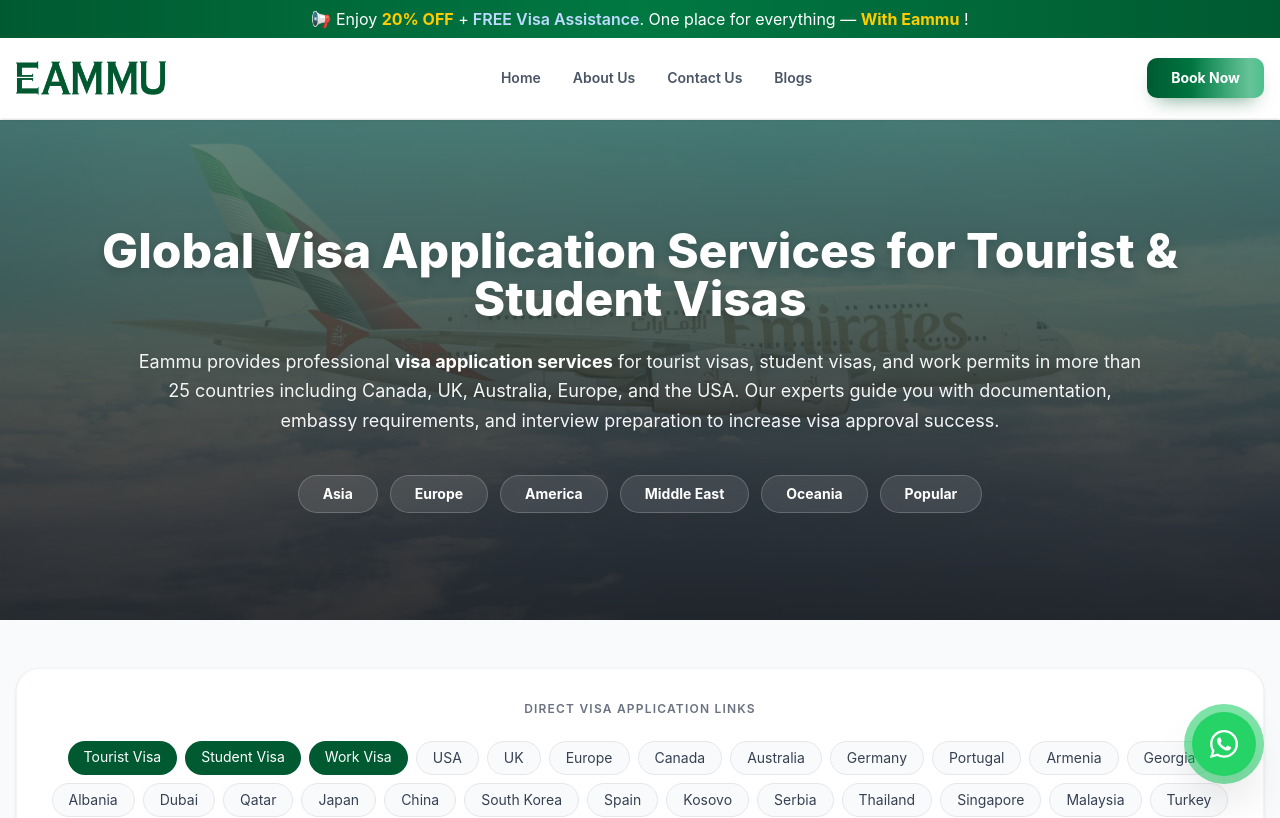
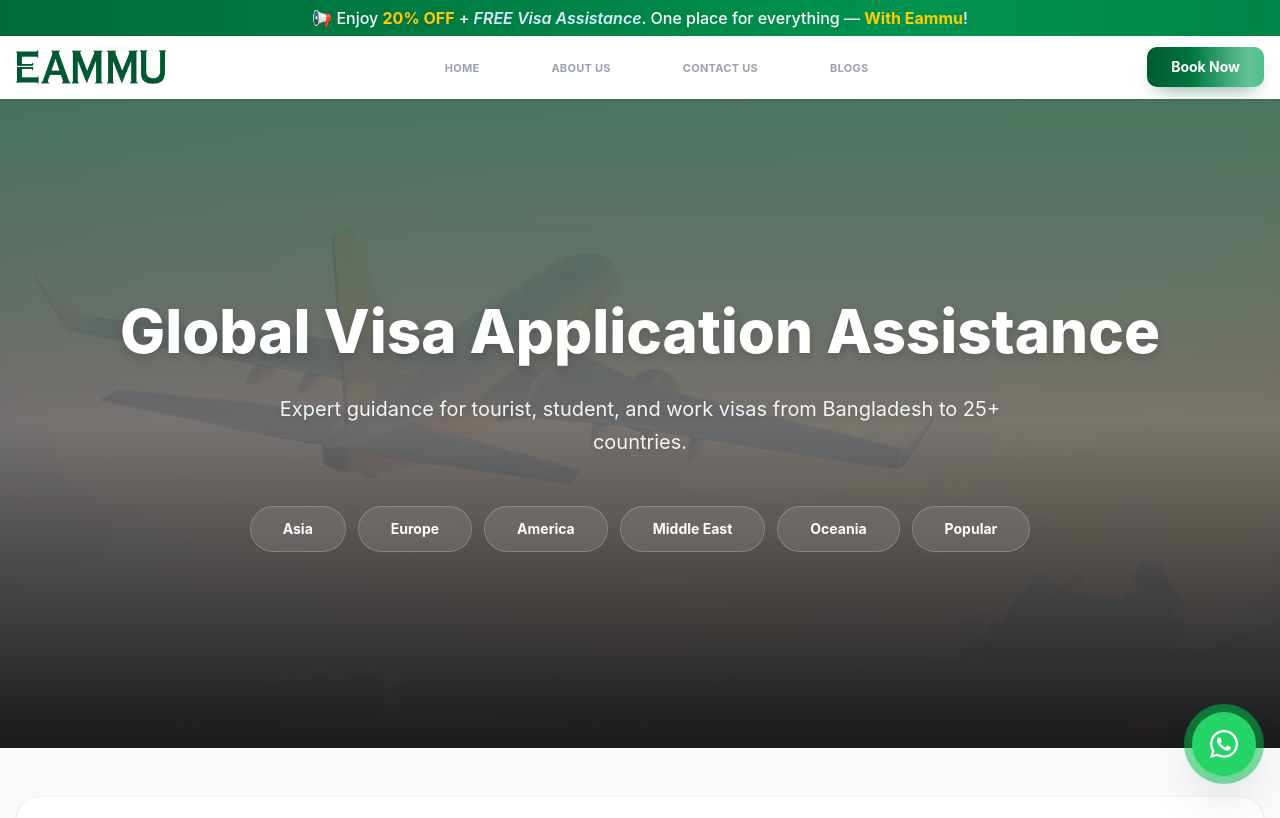
Before and after one commit to NHossen/Eammu-Holidays, a Next.js app: page /our-services/visa-services in a window 1280 px wide. Shown: the top 818 px of the page. Built offline with nearby package versions, Linux system fonts and the light colour scheme.

Commit message:
code updated nav

```diff
--- a/src/Components/Client/Header/Header.jsx
+++ b/src/Components/Client/Header/Header.jsx
@@ -42,8 +42,8 @@
 
 
       {/* ================= NAVBAR ================= */}
-      <nav className="fixed top-[55px] sm:top-[38px] w-full z-50 bg-white/95 backdrop-blur-md shadow-sm border-b border-gray-100">
-        <div className="max-w-7xl mx-auto px-4 h-16 sm:h-20 flex items-center justify-between">
+      <nav className="fixed top-[42px] sm:top-[35px] w-full bg-white z-50 backdrop-blur-md shadow-sm">
+        <div className="max-w-7xl mx-auto px-4 h-16 sm:h-16 flex items-center justify-between">
 
           {/* Logo Section */}
           <div className="flex items-center gap-4">
@@ -64,20 +64,56 @@
             </Link>
           </div>
 
-          {/* Desktop Menu */}
-          <div className="hidden lg:flex items-center gap-8">
-            {navItems.map((item) => (
+         {/* Premium Desktop Menu with Gradient & Animation */}
+<div className="hidden lg:flex items-center gap-2 p-1.5 backdrop-blur-xl rounded-full">
+  {navItems.map((item) => {
+    const isActive = pathname === item.path;
+
+    return (
       <Link
         key={item.path}
         href={item.path}
-                className={`text-sm font-semibold transition-all duration-300 hover:text-[#005a31] relative group ${
-                  pathname === item.path ? "text-[#005a31]" : "text-gray-600"
+        className={`relative px-8 py-2.5 text-sm font-bold transition-all duration-500 rounded-full group ${
+          isActive ? "text-white" : "text-gray-400 hover:text-[#005a31]"
         }`}
       >
+        {/* 1. The Main Animated Liquid Capsule */}
+        {isActive && (
+          <motion.div
+            layoutId="nav-glow"
+            className="absolute inset-0 z-0 bg-gradient-to-r from-[#005a31] via-[#008a4a] to-[#005a31] shadow-[0_0_20px_rgba(0,138,74,0.5)]"
+            style={{
+              borderRadius: 9999,
+              backgroundSize: "200% 100%"
+            }}
+            animate={{
+              backgroundPosition: ["0% 50%", "100% 50%", "0% 50%"]
+            }}
+            transition={{
+              backgroundPosition: { duration: 5, repeat: Infinity, ease: "linear" },
+              layout: { type: "spring", bounce: 0.2, duration: 0.6 }
+            }}
+          >
+            {/* 2. Inner Shimmer Overlay */}
+            <div className="absolute inset-0 rounded-full bg-gradient-to-t from-white/10 to-transparent opacity-50" />
+          </motion.div>
+        )}
+
+        {/* 3. Text Layer */}
+        <span className="relative z-10 tracking-wide uppercase text-[11px]">
           {item.name}
-                <span className={`absolute -bottom-1 left-0 w-0 h-0.5 bg-[#005a31] transition-all duration-300 group-hover:w-full ${pathname === item.path ? "w-full" : ""}`} />
+        </span>
+
+        {/* 4. Hover Glow (Only for non-active items) */}
+        {!isActive && (
+          <motion.span
+            className="absolute inset-0 z-0 bg-white/5 rounded-full opacity-0 group-hover:opacity-100 transition-opacity"
+            layoutId="hover-bg"
+          />
+        )}
       </Link>
-            ))}
+    );
+  })}
 </div>
 
           {/* CTA Button */}
@@ -162,7 +198,7 @@
       </AnimatePresence>
 
       {/* ================= SPACING ================= */}
-      <div className="pt-[100px] sm:pt-[120px]" />
+      <div className="pt-[50px] sm:pt-[50px]" />
     </>
   );
 }
--- a/src/Components/Client/HeroHome/PremiumNavBar/PremiumNavBar.jsx
+++ b/src/Components/Client/HeroHome/PremiumNavBar/PremiumNavBar.jsx
@@ -39,7 +39,7 @@
   useEffect(() => {
     const interval = setInterval(() => {
       setActiveIndex((prev) => (prev + 1) % menuItems.length);
-    }, 2000);
+    }, 3000);
     return () => clearInterval(interval);
   }, []);
 
--- a/src/Components/Client/HeroHome/PromoCard/PromoCard.jsx
+++ b/src/Components/Client/HeroHome/PromoCard/PromoCard.jsx
@@ -53,7 +53,7 @@
   useEffect(() => {
     const timer = setInterval(() => {
       setPromoIndex((prev) => (prev + 1) % promoSlides.length);
-    }, 5000);
+    }, 4000);
     return () => clearInterval(timer);
   }, []);
 
--- a/src/Components/Client/visaServices/Visa/VisaClientContent.jsx
+++ b/src/Components/Client/visaServices/Visa/VisaClientContent.jsx
@@ -9,17 +9,22 @@
   {
     id: 1,
     image: '/flight_eammu.webp',
-    // SEO Friendly Alt Text
-    altText: "Affordable International Flight Bookings and Travel Deals by Eammu Holidays", // High-value SEO Keyword
+    title: "Affordable International Flight Bookings",
+    desc: "Get the best travel deals and seamless flight reservations with Eammu Holidays.",
+    altText: "Affordable International Flight Bookings and Travel Deals by Eammu Holidays",
   },
   {
     id: 2,
     image: '/eammu_banner.webp',
+    title: "Global Visa Application Assistance",
+    desc: "Expert guidance for tourist, student, and work visas from Bangladesh to 25+ countries.",
     altText: "Global Visa Application Assistance and Tourist Services from Bangladesh",
   },
   {
     id: 3,
     image: '/plan_eammu.webp',
+    title: "Personalized Tour & Vacation Planning",
+    desc: "Custom-made holiday packages designed to fit your dream travel experience.",
     altText: "Personalized Tour Packages and Vacation Planning with Eammu Holidays",
   },
 ];
@@ -27,15 +32,10 @@
 export default function VisaClientContent() {
   const ITEMS_PER_PAGE = 3;
   const [currentHero, setCurrentHero] = useState(0);
-
-  // প্যাজিনেশন স্টেট
-  const [pages, setPages] = useState({
-    america: 1, europe: 1, asia: 1, middleEast: 1, oceania: 1
-  });
-
-  // ১. ডাইনামিক রেফারেন্স হোল্ডার
+  const [pages, setPages] = useState({ america: 1, europe: 1, asia: 1, middleEast: 1, oceania: 1 });
   const sectionRefs = useRef({});
 
+  // Fix: Automatic Slide Timer
   useEffect(() => {
     const timer = setInterval(() => {
       setCurrentHero((prev) => (prev + 1) % heroSlides.length);
@@ -64,54 +64,57 @@
 
   return (
     <>
-      {/* --- HERO SECTION --- */}
-      <header className="relative w-full py-24 px-4 overflow-hidden min-h-125 flex items-center">
+     {/* --- UPDATED RESPONSIVE HERO SECTION --- */}
+      <header className="relative w-full min-h-[500px] md:min-h-[650px] flex items-center justify-center overflow-hidden">
         <div className="absolute inset-0 z-0">
           <AnimatePresence mode="wait">
             <motion.div
               key={currentHero}
-              initial={{ opacity: 0 }}
-              animate={{ opacity: 1 }}
+              initial={{ opacity: 0, scale: 1.1 }}
+              animate={{ opacity: 1, scale: 1 }}
               exit={{ opacity: 0 }}
-              transition={{ duration: 1.5 }}
+              transition={{ duration: 1.5, ease: "easeInOut" }}
               className="absolute inset-0"
             >
-             {heroSlides.map((slide) => (
-  <div key={slide.id}
-    className="relative h-125 w-full">
               <Image
-      src={slide.image}
-      // SEO Friendly Alt: Fallback Mechanism সহ
-      alt={slide.altText || `International Travel Services and Tour Packages by Eammu Holidays`}
+                src={heroSlides[currentHero].image}
+                alt={heroSlides[currentHero].altText}
                 fill
-      priority // হিরো সেকশনের জন্য পারফরম্যান্স অপ্টিমাইজেশন
+                priority
                 className="object-cover"
                 sizes="100vw"
               />
-  </div>
-))}
             </motion.div>
           </AnimatePresence>
-          <div className="absolute inset-0 bg-black/30 bg-linear-to-b from-[#005a31]/40 to-black/70 z-10" />
+          {/* Enhanced Mobile Gradient Overlay */}
+          <div className="absolute inset-0 bg-black/40 bg-gradient-to-b from-[#005a31]/50 via-black/20 to-black/80 z-10" />
         </div>
 
-        <div className="container mx-auto text-center relative z-20 text-white">
-           <h1 className="text-4xl md:text-5xl font-extrabold mb-6 text-white drop-shadow-lg">
-      Global Visa Application Services for Tourist & Student Visas
+        <div className="container mx-auto px-4 text-center relative z-20 text-white mt-10 md:mt-0">
+          <AnimatePresence mode="wait">
+            <motion.div
+              key={currentHero}
+              initial={{ opacity: 0, y: 20 }}
+              animate={{ opacity: 1, y: 0 }}
+              exit={{ opacity: 0, y: -20 }}
+              transition={{ duration: 0.6 }}
+            >
+              <h1 className="text-3xl md:text-6xl font-extrabold mb-4 md:mb-6 drop-shadow-lg leading-tight">
+                {heroSlides[currentHero].title}
               </h1>
+              <p className="max-w-3xl mx-auto text-sm md:text-xl text-gray-100 mb-8 md:mb-12 leading-relaxed drop-shadow-md px-4">
+                {heroSlides[currentHero].desc}
+              </p>
+            </motion.div>
+          </AnimatePresence>
 
-    <p className="max-w-5xl mx-auto text-gray-100 text-lg mb-10 leading-relaxed drop-shadow-md">
-      Eammu provides professional <strong className="text-white">visa application services</strong> for
-      tourist visas, student visas, and work permits in more than 25 countries including
-      Canada, UK, Australia, Europe, and the USA. Our experts guide you with documentation,
-      embassy requirements, and interview preparation to increase visa approval success.
-    </p>
-          <div className="flex flex-wrap justify-center gap-3">
+          {/* Responsive Quick Nav */}
+          <div className="flex flex-wrap justify-center gap-2 md:gap-3 max-w-4xl mx-auto">
             {['Asia', 'Europe', 'America', 'MiddleEast', 'Oceania', 'Popular'].map(cat => (
               <button
                 key={cat}
                 onClick={() => scrollToSection(cat)}
-                className="bg-white/10 backdrop-blur-md border border-white/20 hover:bg-white hover:text-[#005a31] px-6 py-2 rounded-full transition-all font-bold text-sm"
+                className="bg-white/10 backdrop-blur-md border border-white/20 hover:bg-white hover:text-[#005a31] px-4 py-2 md:px-8 md:py-3 rounded-full transition-all font-bold text-xs md:text-sm whitespace-nowrap"
               >
                 {cat === 'MiddleEast' ? 'Middle East' : cat}
               </button>
--- a/src/Components/Server/HeroSection/HeroSection.jsx
+++ b/src/Components/Server/HeroSection/HeroSection.jsx
@@ -35,7 +35,7 @@
 
                 <div className="flex flex-wrap justify-center lg:justify-start gap-3 text-xs">
                   <span>🏆 IATA Accredited</span>
-                  <span>📅 6+ Years Experience</span>
+                  <span>📅 14+ Years Experience</span>
                   <span>⭐ Google Rating 4.9/5</span>
                 </div>
               </div>
--- a/src/Components/Server/NoticeBarHeader/NoticeBarHeader.jsx
+++ b/src/Components/Server/NoticeBarHeader/NoticeBarHeader.jsx
@@ -1,23 +1,28 @@
 import React from 'react'
-import { motion,} from "framer-motion";
+import { motion } from "framer-motion";
 
 export default function NoticeBarHeader() {
   return (
-    <div>
+    <div className="h-8 sm:h-12"> {/* Spacer to prevent content overlap */}
       <motion.div
-        className="fixed top-0 left-0 w-full z-[60] flex items-center justify-between px-4 py-2 bg-gradient-to-r from-[#005a31] via-[#007842] to-[#005a31]"
-        animate={{ backgroundPosition: ["0% center", "100% center", "0% center"] }}
-        transition={{ duration: 10, repeat: Infinity, ease: "linear" }}
+        className="fixed top-0 left-0 w-full z-[60] flex items-center justify-between px-4 py-2 bg-gradient-to-r from-[#005a31] via-[#00944f] via-[#00a859]/80 to-[#005a31]"
+        style={{ backgroundSize: "200% 100%" }} // CRITICAL: Makes the gradient "slidable"
+        animate={{
+          backgroundPosition: ["0% 50%", "100% 50%", "0% 50%"]
+        }}
+        transition={{
+          duration: 8,
+          repeat: Infinity,
+          ease: "linear"
+        }}
       >
-        <div className="flex-1 text-center text-[10px] sm:text-xs text-white">
-         <p className="relative z-10 text-white text-sm text-center leading-snug sm:text-base sm:px-4">
-    📢 Enjoy <span className="text-[#ffcc00] font-bold">20% OFF</span> +
-    <span className="text-blue-200 font-semibold"> FREE Visa Assistance</span>.
-    One place for everything — <span className="text-[#ffcc00] font-bold">With Eammu</span> !
-  </p>
+        <div className="flex-1 text-center">
+          <p className="relative z-10 text-white text-[11px] leading-tight sm:text-base font-medium">
+            📢 Enjoy <span className="text-[#ffcc00] font-bold drop-shadow-sm">20% OFF</span> +
+            <span className="text-blue-100 font-semibold italic"> FREE Visa Assistance</span>.
+            One place for everything — <span className="text-[#ffcc00] font-bold">With Eammu</span>!
+          </p>
         </div>
-
-
       </motion.div>
     </div>
   )
```
Lines whose indentation alone changed are shown as unchanged.
